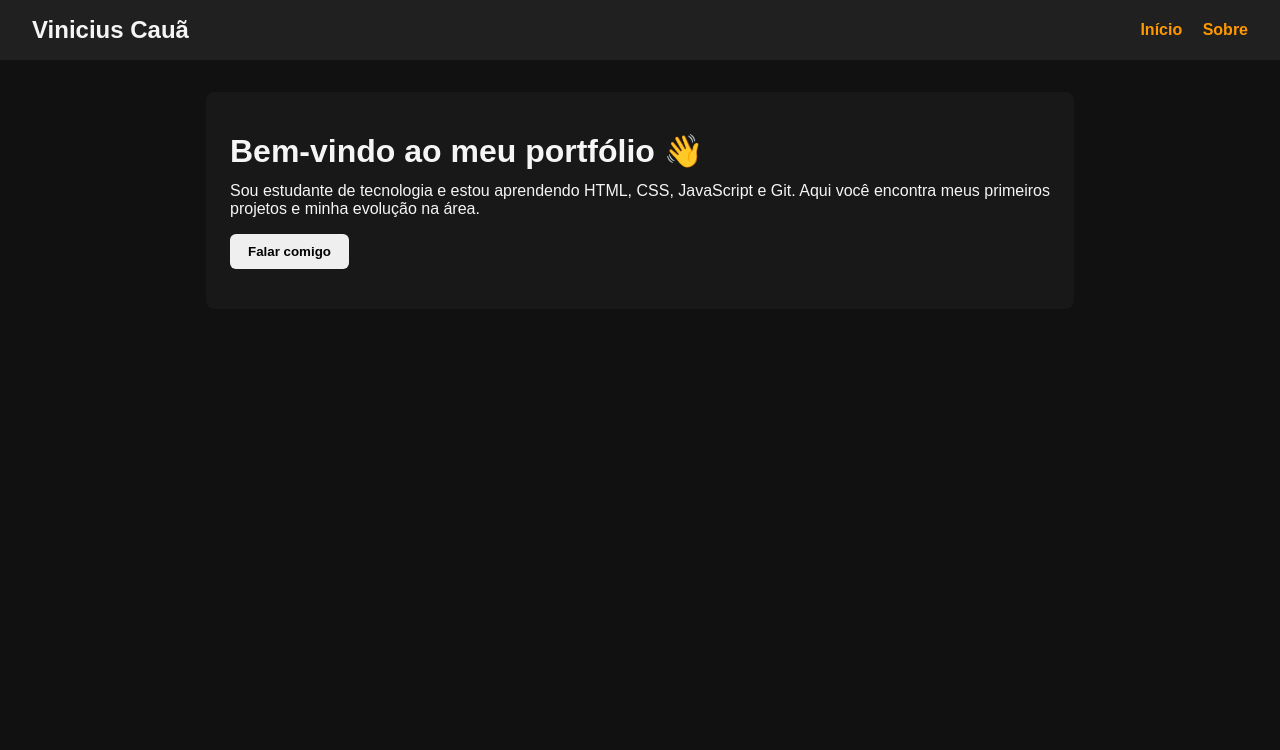
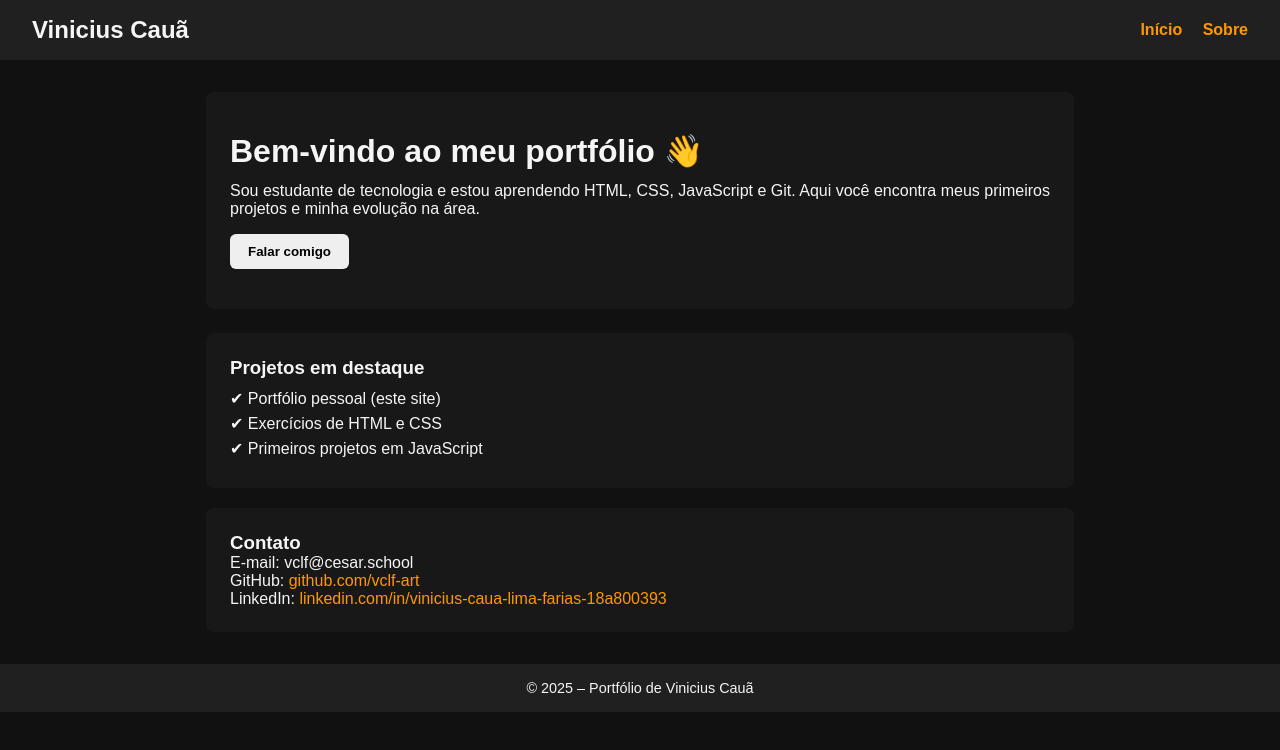
Before and after one commit to vclf-art/portifolio, a plain HTML site: page index.html in a window 1280 px wide. Drawn offline with Linux system fonts and the light colour scheme.

Commit message:
Enhance index.html with new sections
Added sections for hero, featured projects, and contact information.

```diff
--- a/index.html
+++ b/index.html
@@ -18,6 +18,7 @@
 
 <main>
 
+    <!-- Bloco principal (hero) -->
     <section class="hero">
         <div>
             <h2>Bem-vindo ao meu portfólio 👋</h2>
@@ -28,3 +29,39 @@
 
             <button id="btn-contato">Falar comigo</button>
         </div>
+    </section>
+
+    <!-- Bloco de projetos em destaque -->
+    <section class="secao">
+        <h3>Projetos em destaque</h3>
+        <ul class="lista-projetos">
+            <li>✔ Portfólio pessoal (este site)</li>
+            <li>✔ Exercícios de HTML e CSS</li>
+            <li>✔ Primeiros projetos em JavaScript</li>
+        </ul>
+    </section>
+
+    <!-- Bloco de contato -->
+    <section class="secao">
+        <h3>Contato</h3>
+        <p>
+            E-mail: vclf@cesar.school<br>
+            GitHub:
+            <a href="https://github.com/vclf-art" target="_blank">
+                github.com/vclf-art
+            </a><br>
+            LinkedIn:
+            <a href="https://www.linkedin.com/in/vinicius-caua-lima-farias-18a800393/" target="_blank">
+                linkedin.com/in/vinicius-caua-lima-farias-18a800393
+            </a>
+        </p>
+    </section>
+
+</main>
+
+<footer>
+    <p>© 2025 – Portfólio de Vinicius Cauã</p>
+</footer>
+
+</body>
+</html>
```
